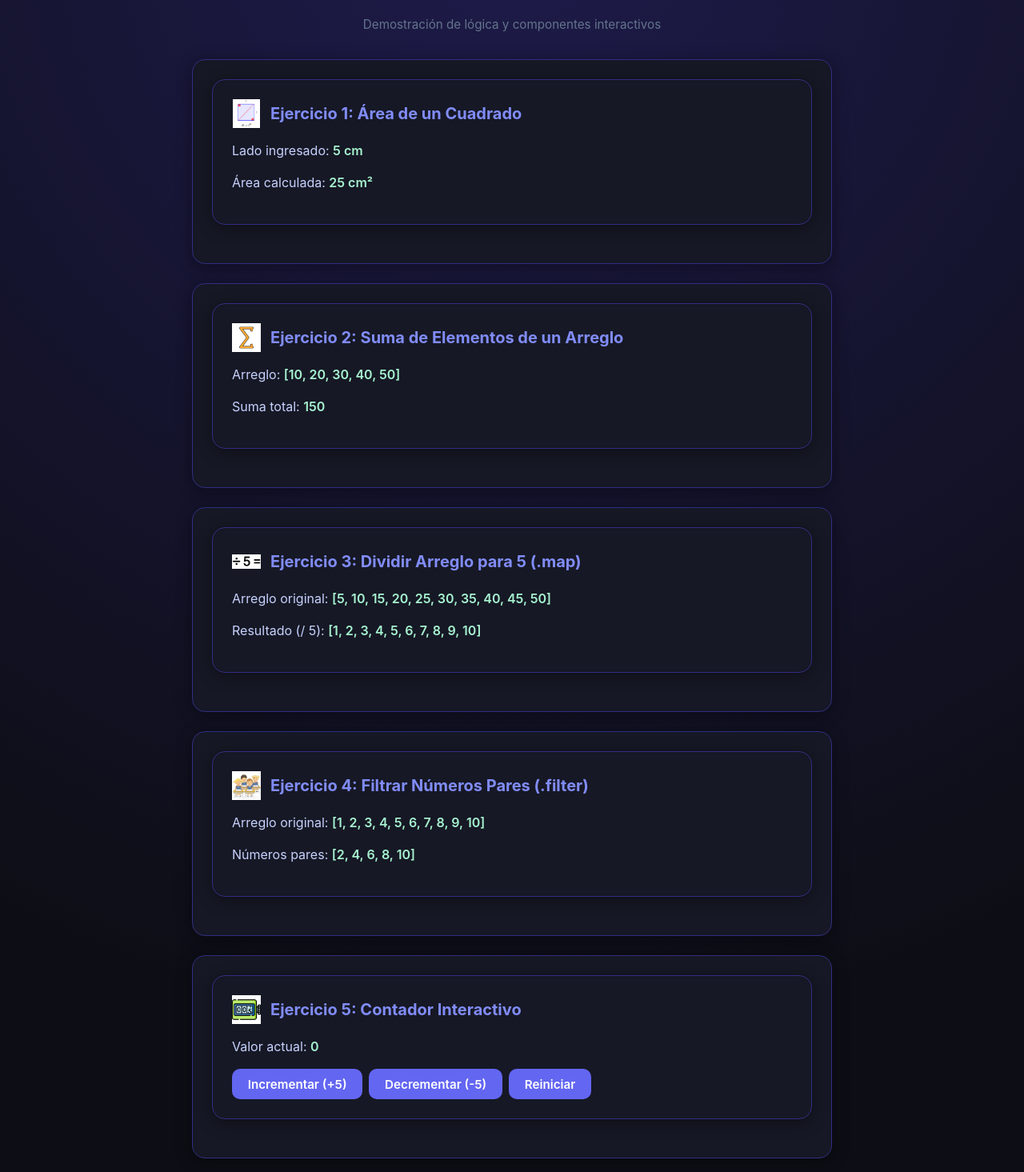
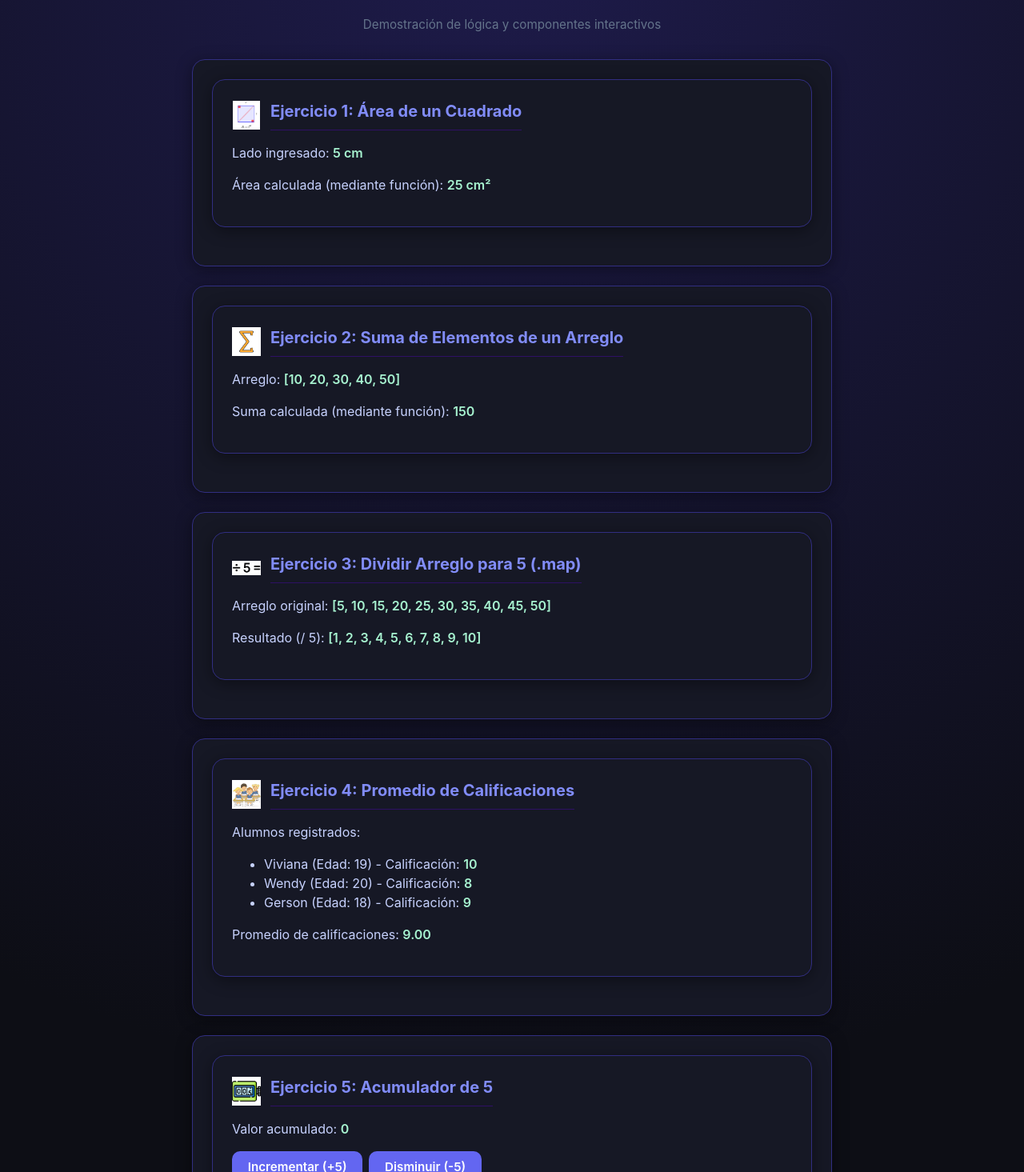
Before and after one commit to JerezGael/gael-jerez-proyecto-react-pea, a React (Vite) app: page / in a window 1280 px wide. Shown: the part 105-1570 px from the top of the page at 80% size. Built offline with nearby package versions, Linux system fonts and the light colour scheme.

Commit message:
fix: corregir ejercicios segun requerimientos (funciones, promedio alumnos y acumulador)

```diff
--- a/src/components/Ejercicio1.jsx
+++ b/src/components/Ejercicio1.jsx
@@ -1,7 +1,9 @@
-// Componente para calcular el área de un cuadrado
 export const Ejercicio1 = () => {
+  // Función con parámetros para calcular el área
+  const calcularAreaCuadrado = (lado) => lado * lado;
+
   const lado = 5;
-  const area = lado * lado;
+  const area = calcularAreaCuadrado(lado);
 
   return (
     <div className="card">
@@ -11,10 +13,10 @@ export const Ejercicio1 = () => {
           alt="Cuadrado"
           style={{ width: '36px', height: '36px', objectFit: 'contain' }}
         />
-        <h3 style={{ margin: 0, borderBottom: 'none', paddingBottom: 0 }}>Ejercicio 1: Área de un Cuadrado</h3>
+        <h3 style={{ margin: 0 }}>Ejercicio 1: Área de un Cuadrado</h3>
       </div>
       <p>Lado ingresado: <strong>{lado} cm</strong></p>
-      <p>Área calculada: <strong>{area} cm²</strong></p>
+      <p>Área calculada (mediante función): <strong>{area} cm²</strong></p>
     </div>
   );
 };
--- a/src/components/Ejercicio2.jsx
+++ b/src/components/Ejercicio2.jsx
@@ -1,7 +1,9 @@
-// Componente para sumar los elementos de un arreglo numérico
 export const Ejercicio2 = () => {
+  // Función que recibe un arreglo como parámetro y retorna la suma
+  const sumarArreglo = (arr) => arr.reduce((acum, val) => acum + val, 0);
+
   const numeros = [10, 20, 30, 40, 50];
-  const suma = numeros.reduce((acumulador, actual) => acumulador + actual, 0);
+  const sumaTotal = sumarArreglo(numeros);
 
   return (
     <div className="card">
@@ -11,10 +13,10 @@ export const Ejercicio2 = () => {
           alt="Arreglo"
           style={{ width: '36px', height: '36px', objectFit: 'contain' }}
         />
-        <h3 style={{ margin: 0, borderBottom: 'none', paddingBottom: 0 }}>Ejercicio 2: Suma de Elementos de un Arreglo</h3>
+        <h3 style={{ margin: 0 }}>Ejercicio 2: Suma de Elementos de un Arreglo</h3>
       </div>
       <p>Arreglo: <strong>[{numeros.join(', ')}]</strong></p>
-      <p>Suma total: <strong>{suma}</strong></p>
+      <p>Suma calculada (mediante función): <strong>{sumaTotal}</strong></p>
     </div>
   );
 };
--- a/src/components/Ejercicio3.jsx
+++ b/src/components/Ejercicio3.jsx
@@ -1,7 +1,6 @@
-// Componente para transformar un arreglo dividiendo sus elementos para 5 (.map)
 export const Ejercicio3 = () => {
-  const numeros = [5, 10, 15, 20, 25, 30, 35, 40, 45, 50];
-  const divididos = numeros.map((num) => num / 5);
+  const arreglo = [5, 10, 15, 20, 25, 30, 35, 40, 45, 50];
+  const divididos = arreglo.map((num) => num / 5);
 
   return (
     <div className="card">
@@ -11,9 +10,9 @@ export const Ejercicio3 = () => {
           alt="División"
           style={{ width: '36px', height: '36px', objectFit: 'contain' }}
         />
-        <h3 style={{ margin: 0, borderBottom: 'none', paddingBottom: 0 }}>Ejercicio 3: Dividir Arreglo para 5 (.map)</h3>
+        <h3 style={{ margin: 0 }}>Ejercicio 3: Dividir Arreglo para 5 (.map)</h3>
       </div>
-      <p>Arreglo original: <strong>[{numeros.join(', ')}]</strong></p>
+      <p>Arreglo original: <strong>[{arreglo.join(', ')}]</strong></p>
       <p>Resultado (/ 5): <strong>[{divididos.join(', ')}]</strong></p>
     </div>
   );
--- a/src/components/Ejercicio4.jsx
+++ b/src/components/Ejercicio4.jsx
@@ -1,9 +1,17 @@
-import React from 'react';
+export const Ejercicio4 = () => {
+  const alumnos = [
+    { name: "Viviana", edad: 19, calificacion: 10 },
+    { name: "Wendy", edad: 20, calificacion: 8 },
+    { name: "Gerson", edad: 18, calificacion: 9 }
+  ];
 
-// Componente para filtrar únicamente los números pares de un arreglo (.filter)
-export const Ejercicio4 = () => {
-  const numeros = [1, 2, 3, 4, 5, 6, 7, 8, 9, 10];
-  const pares = numeros.filter((num) => num % 2 === 0);
+  // Función que calcula el promedio de las calificaciones de los alumnos
+  const calcularPromedio = (listaAlumnos) => {
+    const suma = listaAlumnos.reduce((acum, alumno) => acum + alumno.calificacion, 0);
+    return (suma / listaAlumnos.length).toFixed(2);
+  };
+
+  const promedio = calcularPromedio(alumnos);
 
   return (
     <div className="card">
@@ -13,10 +21,17 @@ export const Ejercicio4 = () => {
           alt="Estudiantes"
           style={{ width: '36px', height: '36px', objectFit: 'contain' }}
         />
-        <h3 style={{ margin: 0, borderBottom: 'none', paddingBottom: 0 }}>Ejercicio 4: Filtrar Números Pares (.filter)</h3>
+        <h3 style={{ margin: 0 }}>Ejercicio 4: Promedio de Calificaciones</h3>
       </div>
-      <p>Arreglo original: <strong>[{numeros.join(', ')}]</strong></p>
-      <p>Números pares: <strong>[{pares.join(', ')}]</strong></p>
+      <p>Alumnos registrados:</p>
+      <ul>
+        {alumnos.map((a, index) => (
+          <li key={index}>
+            {a.name} (Edad: {a.edad}) - Calificación: <strong>{a.calificacion}</strong>
+          </li>
+        ))}
+      </ul>
+      <p>Promedio de calificaciones: <strong>{promedio}</strong></p>
     </div>
   );
 };
--- a/src/components/Ejercicio5.jsx
+++ b/src/components/Ejercicio5.jsx
@@ -1,6 +1,5 @@
 import { useState } from 'react';
 
-// Componente contador interactivo con incrementos/decrementos de 5 en 5
 export const Ejercicio5 = () => {
   const [contador, setContador] = useState(0);
 
@@ -12,16 +11,13 @@ export const Ejercicio5 = () => {
           alt="Contador"
           style={{ width: '36px', height: '36px', objectFit: 'contain' }}
         />
-        <h3 style={{ margin: 0, borderBottom: 'none', paddingBottom: 0 }}>
-          Ejercicio 5: Contador Interactivo
-        </h3>
+        <h3 style={{ margin: 0 }}>Ejercicio 5: Acumulador de 5</h3>
       </div>
-      <p>Valor actual: <strong>{contador}</strong></p>
+      <p>Valor acumulado: <strong>{contador}</strong></p>
 
       <div className="button-group">
         <button onClick={() => setContador(contador + 5)}>Incrementar (+5)</button>
-        <button onClick={() => setContador(contador - 5)}>Decrementar (-5)</button>
-        <button onClick={() => setContador(0)}>Reiniciar</button>
+        <button onClick={() => setContador(contador - 5)}>Disminuir (-5)</button>
       </div>
     </div>
   );
```
